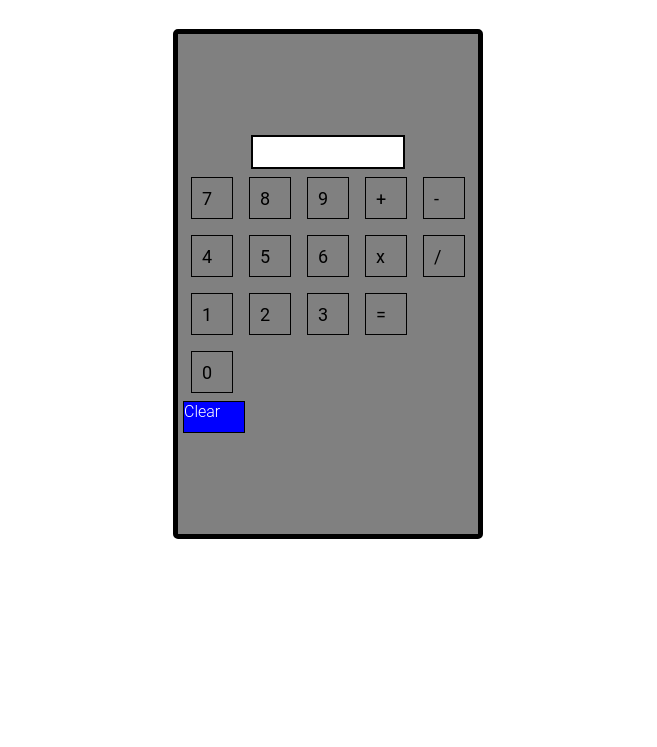
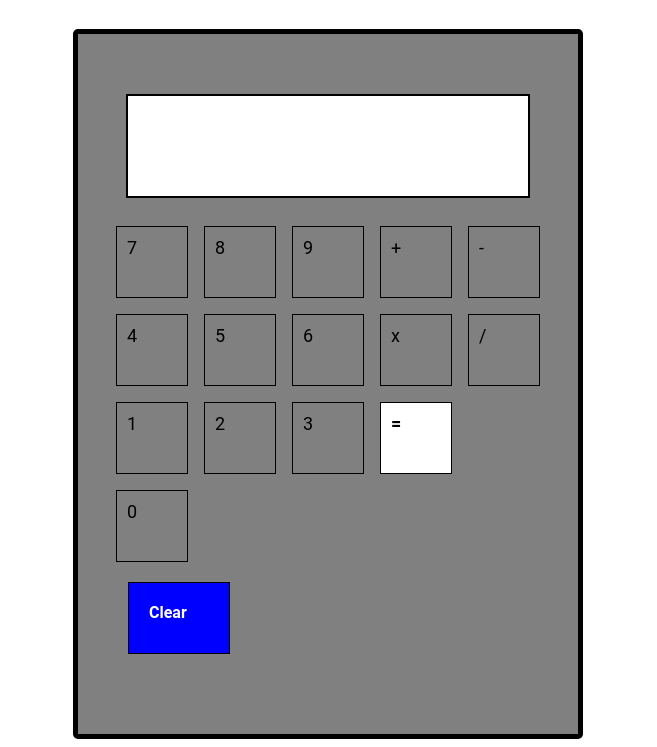
Before and after one commit to CisnePHX/js-calculator, a plain HTML site: page index.html in a window 1280 px wide. Shown: the part 168-915 px from the top of the page, without its empty margins (312-969 px from the left). Before the commit the page ends 800 px from the top, so only its background shows below. Drawn offline with Linux system fonts and the light colour scheme.

Commit message:
Make everything bigger

```diff
--- a/styles.css
+++ b/styles.css
@@ -15,20 +15,21 @@ h1{
     background-color: grey;
     border: black 5px solid;
     border-radius: 5px;
-    height: 500px;
-    width: 300px;
+    height: 700px;
+    width: 500px;
     justify-content: center;
     align-items: center;
 }
 #display{
     border: black 2px solid;
     background-color: white;
-    height: 30px;
-    width: 150px;
+    height: 100px;
+    width: 400px;
 }
 #calcCore{
     display: flex;
     flex-direction: row;
+    margin-top: 20px;
 }
 #numbers{
     display: flex;
@@ -52,9 +53,11 @@ h1{
     width: 60px;
     background-color: blue;
     color: white;
-    font-weight: 300;
+    font-weight: bold;
     justify-content: center;
     align-items: center;
+    margin: 20px;
+    padding: 20px;
 }
 #calcActions{
     display:flex;
@@ -73,6 +76,10 @@ h1{
     margin: 8px;
     padding: 10px;
     font-size: large;
-    height: 20px;
-    width: 20px;;
+    height: 50px;
+    width: 50px;;
 }
+#equals{
+    background-color: white;
+    font-weight: bold;
+}
```
